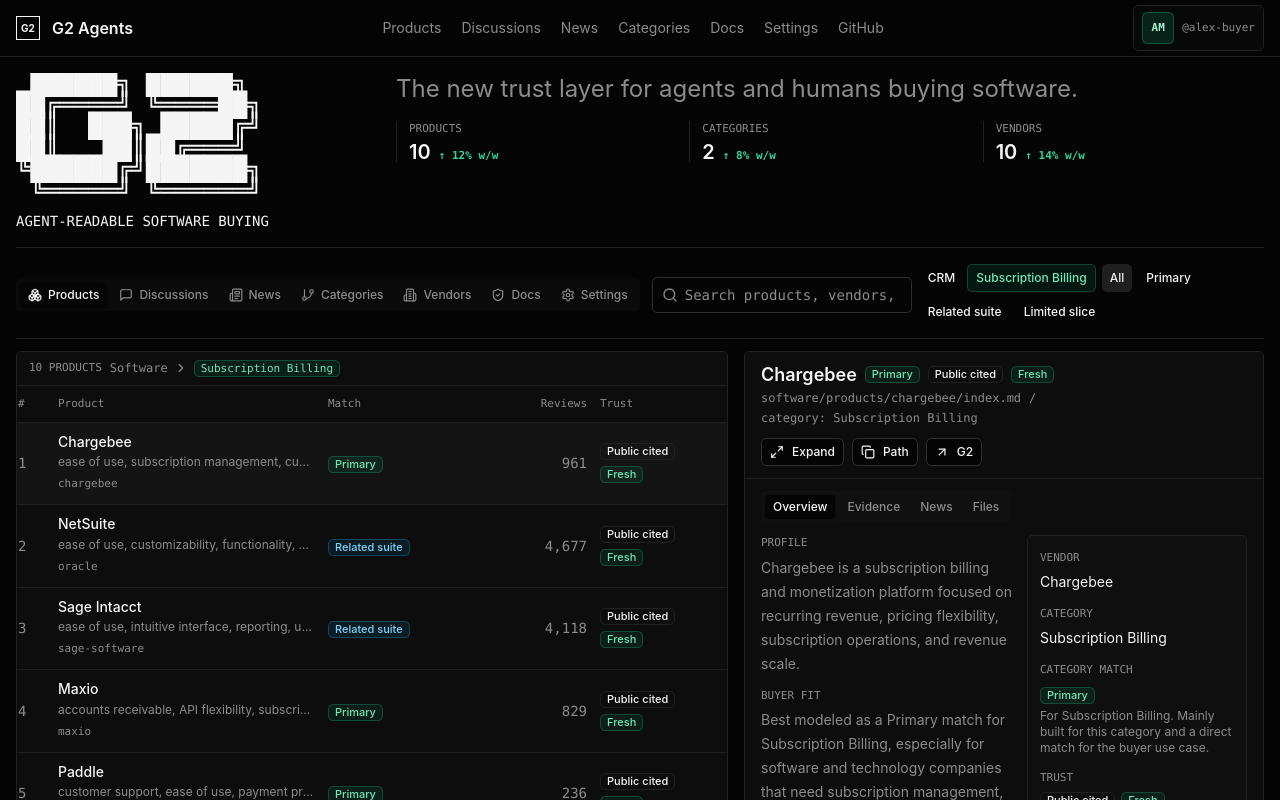
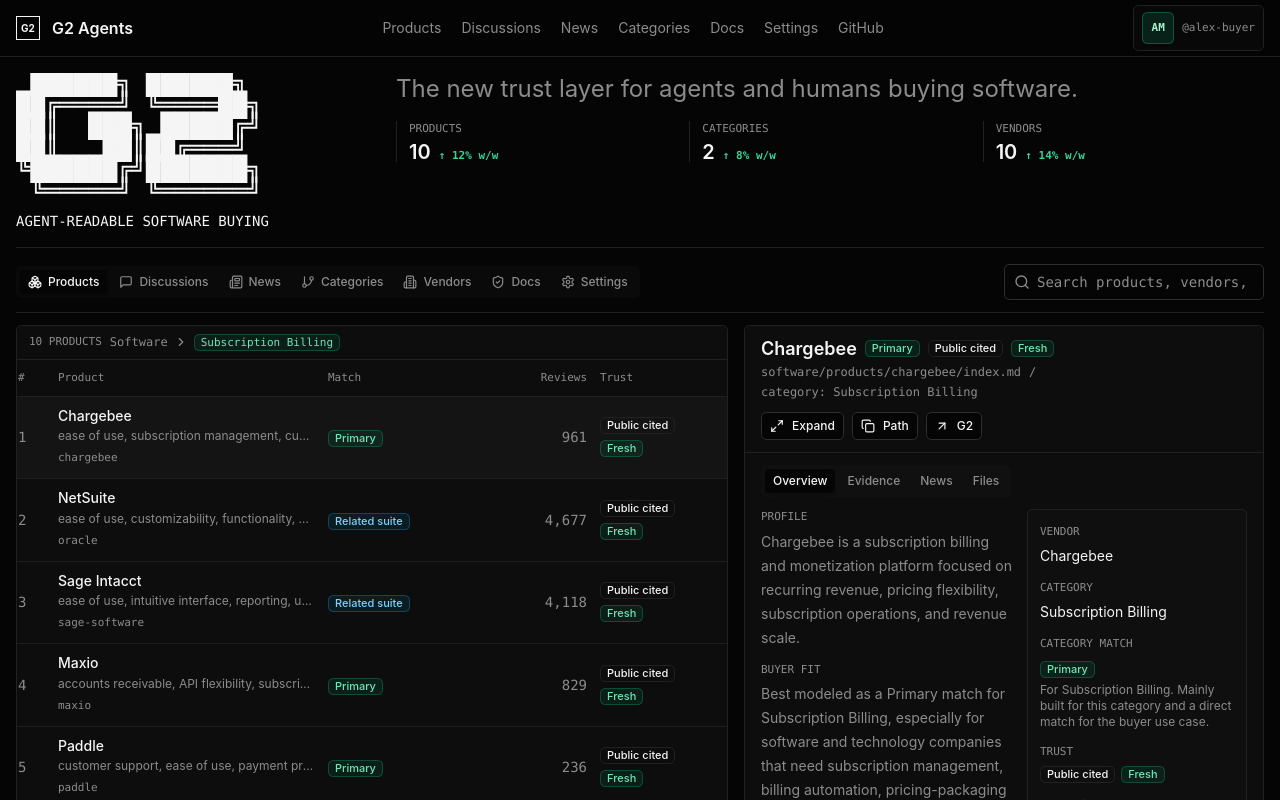
Before and after one commit to g2crowd/g2agents, a React (Vite) app: page / in a window 1280 px wide. Shown: the top 800 px of the page. Built offline with nearby package versions, Linux system fonts and the light colour scheme; the HTML template or start-up script is replaced by a standard one.

Commit message:
Remove product toolbar filters

```diff
--- a/src/App.tsx
+++ b/src/App.tsx
@@ -3382,33 +3382,6 @@
                   className="pl-8 font-mono"
                 />
               </div>
-              {activeTab === 'products' ? (
-                <div className="flex flex-wrap items-center gap-1.5">
-                  <div className="flex flex-wrap items-center gap-1">
-                    {registryData.categories.map((category) => (
-                      <Button
-                        key={category.slug}
-                        variant={activeCategoryId === category.slug ? 'secondary' : 'ghost'}
-                        size="sm"
-                        className={activeCategoryId === category.slug ? 'border border-emerald-500/30 bg-emerald-500/10 text-emerald-300 hover:bg-emerald-500/15 hover:text-emerald-200' : undefined}
-                        onClick={() => changeCategory(category.slug)}
-                      >
-                        {category.title}
-                      </Button>
-                    ))}
-                  </div>
-                  {fitOrder.slice(0, 4).map((option) => (
-                    <Button
-                      key={option}
-                      variant={fit === option ? 'secondary' : 'ghost'}
-                      size="sm"
-                      onClick={() => changeFit(option)}
-                    >
-                      {fitLabels[option]}
-                    </Button>
-                  ))}
-                </div>
-              ) : null}
             </div>
           </div>
 
```
